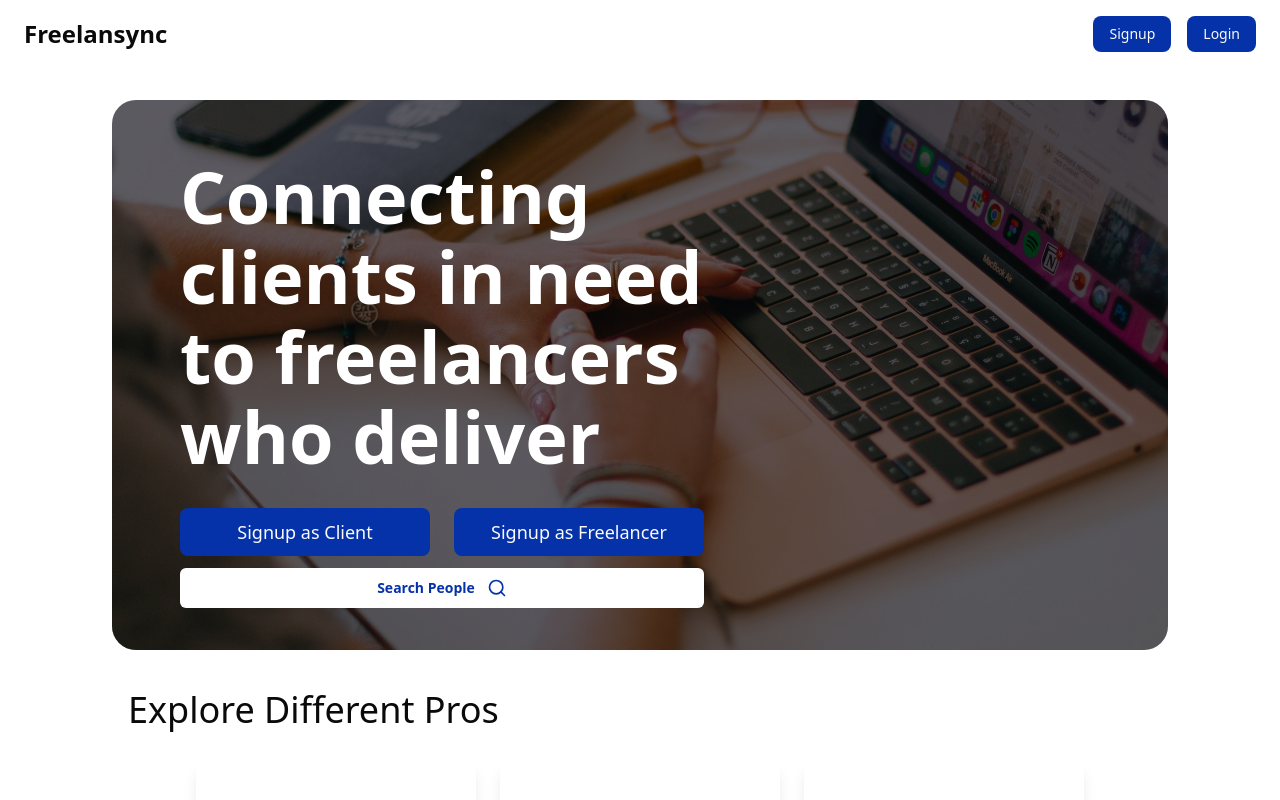
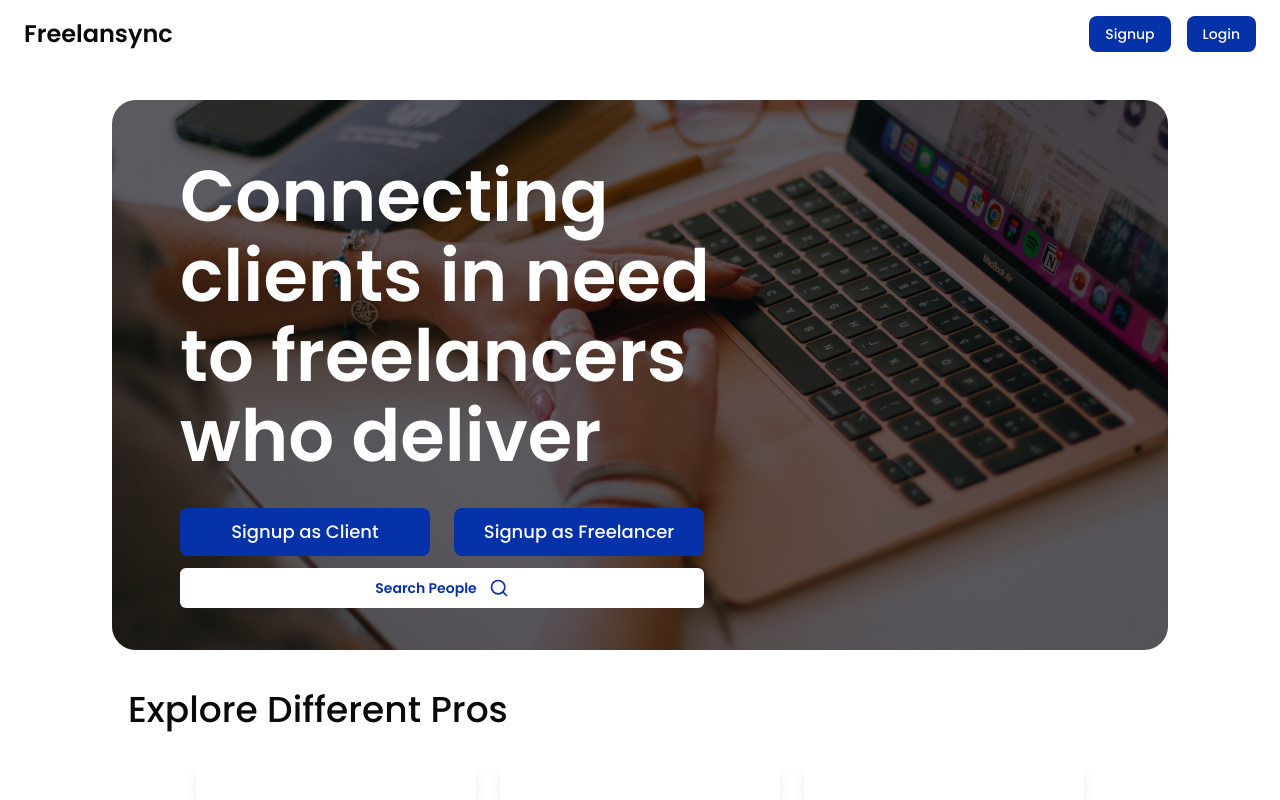
Before and after one commit to hashir704x/FYP-frontend, a React (Vite) app: page / in a window 1280 px wide. Shown: the top 800 px of the page. Built offline with nearby package versions, Linux system fonts and the light colour scheme.

Commit message:
did some font settings

```diff
--- a/src/components/footer.tsx
+++ b/src/components/footer.tsx
@@ -6,7 +6,7 @@ export default function Footer() {
     return (
         <footer className="bg-black text-gray-300 py-10 mt-10">
             <div className="max-w-7xl mx-auto px-6 grid grid-cols-1 md:grid-cols-3 gap-8">
-                {/* Brand */}
+
                 <div>
                     <h2 className="text-white text-2xl font-bold">Freelansync</h2>
                     <p className="mt-2 text-sm text-gray-400">
@@ -15,7 +15,7 @@ export default function Footer() {
                     </p>
                 </div>
 
-                {/* Internal links */}
+
                 <div>
                     <h3 className="text-white font-semibold mb-4">
                         Quick Links
@@ -44,7 +44,7 @@ export default function Footer() {
                     </ul>
                 </div>
 
-                {/* Socials */}
+
                 <div>
                     <h3 className="text-white font-semibold mb-4">Follow Us</h3>
                     <div className="flex gap-4 mt-4 items-center">
--- a/src/index.css
+++ b/src/index.css
@@ -1,9 +1,15 @@
 @import url("https://fonts.googleapis.com/css2?family=Poppins:ital,wght@0,100;0,200;0,300;0,400;0,500;0,600;0,700;0,800;0,900;1,100;1,200;1,300;1,400;1,500;1,600;1,700;1,800;1,900&display=swap");
+
+body {
+    font-family: var(--font-poppins);
+}
+
 
 @import "tailwindcss";
 @import "tw-animate-css";
 
 @custom-variant dark (&:is(.dark *));
+
 
 @theme inline {
     --font-poppins: "Poppins";
```
